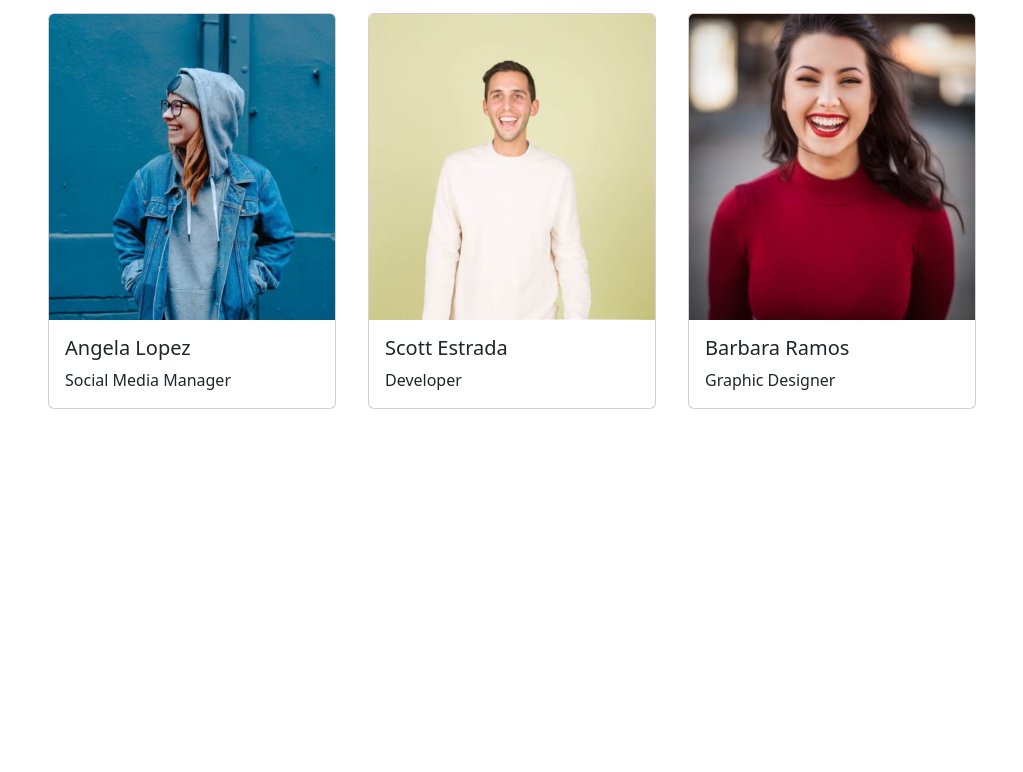
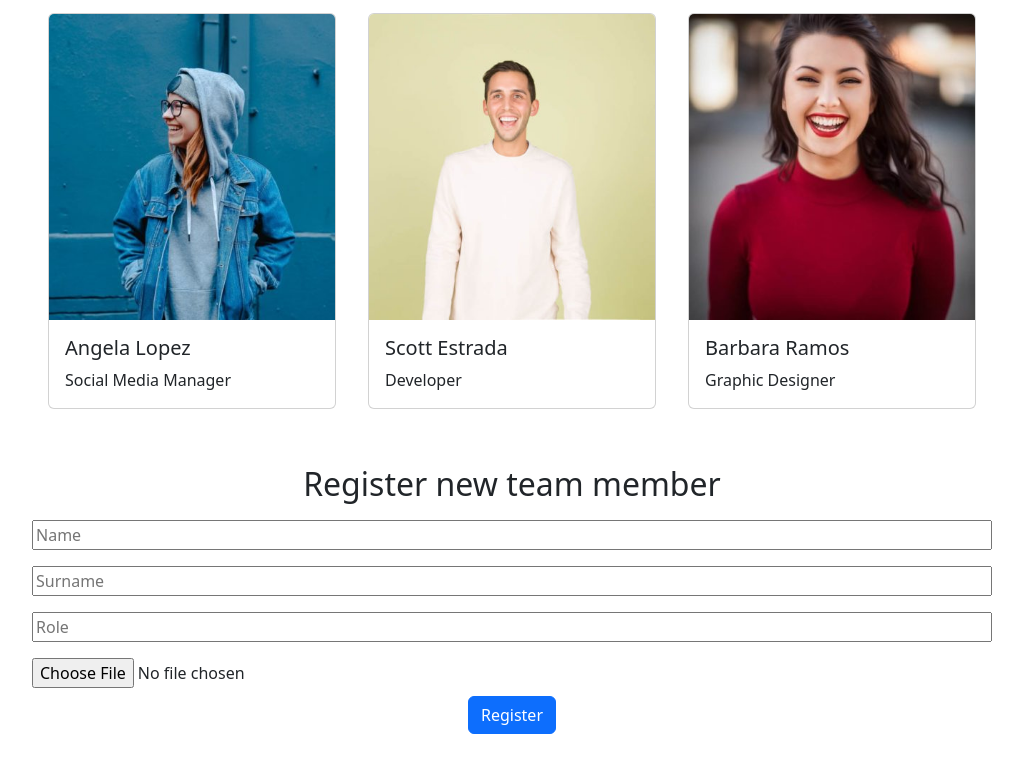
Before and after one commit to TomekWebDev/js-our-team, a plain HTML site: page index.html in a window 1280 px wide. Shown: the part 408-1180 px from the top of the page, without its empty margins (128-1151 px from the left). Before the commit the page ends 825 px from the top, so only its background shows below. Drawn offline with nearby package versions, Linux system fonts and the light colour scheme.

Commit message:
setting up inputs to register new members

```diff
--- a/index.html
+++ b/index.html
@@ -21,9 +21,23 @@
 
   <main>
 
-    <div id="team-members" class="m-auto w-75 d-flex flex-wrap justify-content-around">
+    <div id="team-members" class="m-auto mb-5 w-75 d-flex flex-wrap justify-content-around">
 
     </div>
+
+    <div class="d-flex align-items-center flex-column my-5">
+
+        <h2>Register new team member</h2>
+
+        <input class="w-75 my-2" type="text" id="name" placeholder="Name">
+        <input class="w-75 my-2" type="text" id="name" placeholder="Surname">
+        <input class="w-75 my-2" type="text" id="name" placeholder="Role">
+        <input type="file" class="w-75 my-2" id="inputGroupFile01">
+        <button id="registerMemberBtn" class="btn btn-primary" onclick="registerNewMember()">Register</button>
+
+
+    </div>
+
 
   </main>
 
```
